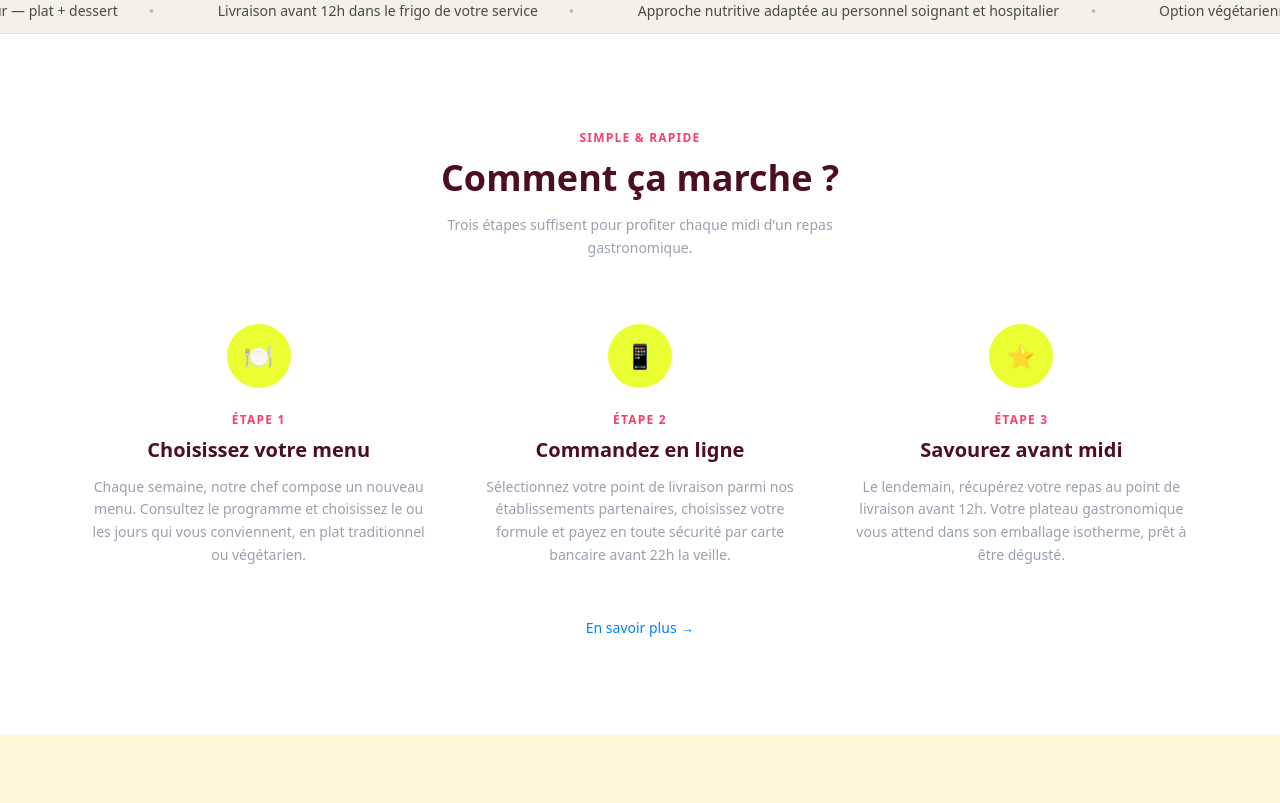
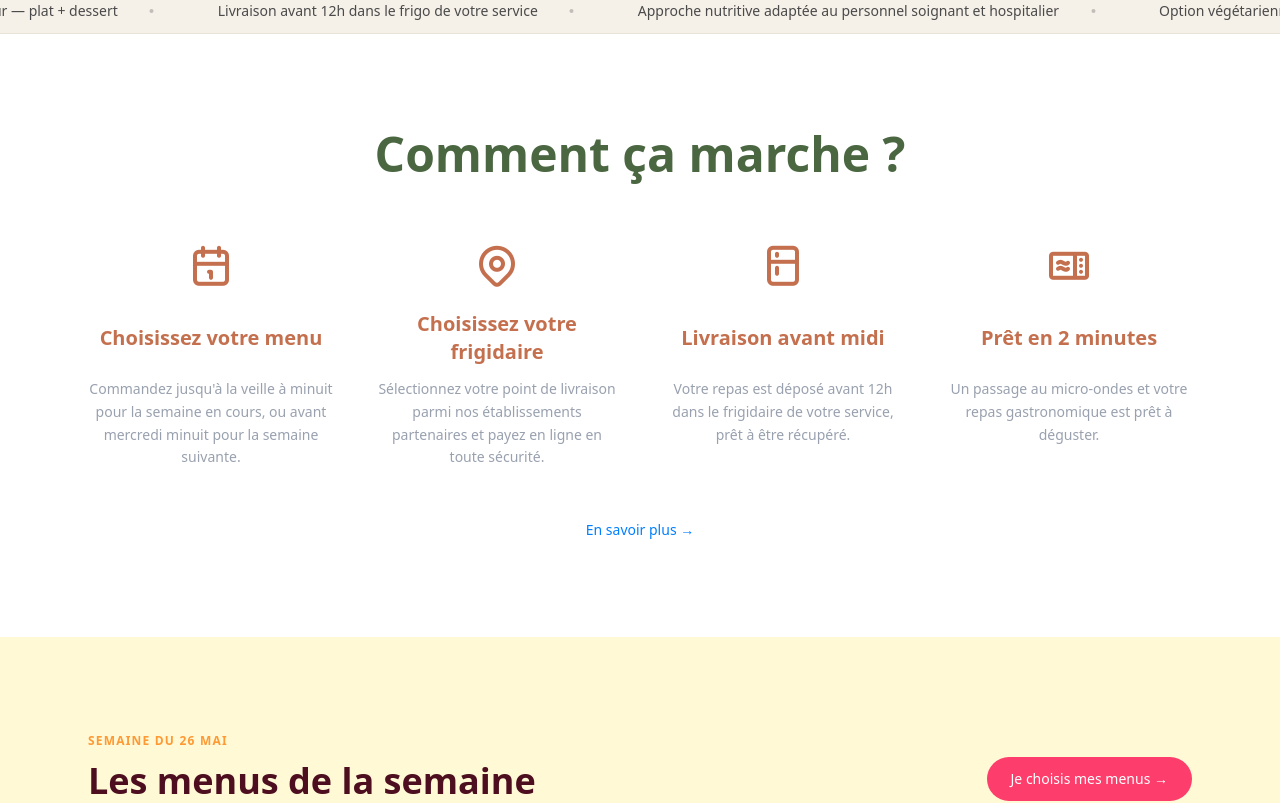
Before and after one commit to BrokeHacker/clodia, a Next.js app: page / in a window 1280 px wide. Shown: the part 880-1683 px from the top of the page. Built offline with nearby package versions, Linux system fonts and the light colour scheme; a web font is replaced by a local one.

Commit message:
up: section comment ca marche

```diff
--- a/app/comment-ca-marche/page.tsx
+++ b/app/comment-ca-marche/page.tsx
@@ -33,24 +33,24 @@ export default function CommentCaMarchePage() {
           <div className="flex flex-col gap-20">
             {etapes.map((e, i) => (
               <div
-                key={e.numero}
+                key={i}
                 className={`flex flex-col md:flex-row items-start gap-10 ${
                   i % 2 === 1 ? "md:flex-row-reverse" : ""
                 }`}
               >
                 <div className="shrink-0">
-                  <div className="w-24 h-24 rounded-3xl bg-[#EAFF33] flex items-center justify-center text-4xl">
-                    {e.icone}
+                  <div className="w-24 h-24 rounded-3xl bg-[#EAFF33] flex items-center justify-center">
+                    <i className={`ti ${e.icone}`} style={{ fontSize: 40, color: "#4D0F1F" }} />
                   </div>
                 </div>
                 <div className="flex-1">
                   <p className="text-xs font-semibold text-[#FD3D6B] uppercase tracking-widest mb-3">
-                    Étape {e.numero}
+                    Étape {i + 1}
                   </p>
                   <h2 className="text-3xl font-semibold text-[#4D0F1F] mb-4">{e.titre}</h2>
                   <p className="text-gray-500 leading-relaxed mb-6">{e.description}</p>
 
-                  {e.numero === 1 && (
+                  {i === 0 && (
                     <div className="bg-[#E8F4FF] rounded-2xl p-5">
                       <p className="text-sm text-gray-600 font-medium mb-2">Chaque semaine vous trouverez :</p>
                       <ul className="text-sm text-gray-500 flex flex-col gap-1">
@@ -62,7 +62,7 @@ export default function CommentCaMarchePage() {
                     </div>
                   )}
 
-                  {e.numero === 2 && (
+                  {i === 1 && (
                     <div className="bg-[#FDD5D9] rounded-2xl p-5">
                       <p className="text-sm text-gray-600 font-medium mb-2">À savoir :</p>
                       <ul className="text-sm text-gray-500 flex flex-col gap-1">
@@ -74,7 +74,7 @@ export default function CommentCaMarchePage() {
                     </div>
                   )}
 
-                  {e.numero === 3 && (
+                  {i === 2 && (
                     <div className="bg-[#E8FFF8] rounded-2xl p-5">
                       <p className="text-sm text-gray-600 font-medium mb-2">La livraison en pratique :</p>
                       <ul className="text-sm text-gray-500 flex flex-col gap-1">
--- a/app/layout.tsx
+++ b/app/layout.tsx
@@ -22,6 +22,10 @@ export default function RootLayout({
         <link
           href="https://api.fontshare.com/v2/css?f[]=chillax@200,300,400,500,600,700&display=swap"
           rel="stylesheet"
+        />
+        <link
+          rel="stylesheet"
+          href="https://cdn.jsdelivr.net/npm/@tabler/icons-webfont@latest/tabler-icons.min.css"
         />
       </head>
       <body className="pb-20">
--- a/app/page.tsx
+++ b/app/page.tsx
@@ -109,27 +109,16 @@ export default function Home() {
       <section className="py-24 bg-white">
         <div className="max-w-6xl mx-auto px-6">
           <div className="text-center mb-16">
-            <span className="text-xs font-semibold uppercase tracking-widest text-[#FD3D6B] block mb-3">
-              Simple & rapide
-            </span>
-            <h2 className="text-4xl font-semibold text-[#4D0F1F]">
+            <h2 className="text-4xl md:text-5xl font-semibold text-[#4A6741]">
               Comment ça marche ?
             </h2>
-            <p className="text-gray-400 mt-4 max-w-md mx-auto text-sm leading-relaxed">
-              Trois étapes suffisent pour profiter chaque midi d&apos;un repas gastronomique.
-            </p>
           </div>
 
-          <div className="grid md:grid-cols-3 gap-10">
+          <div className="grid md:grid-cols-4 gap-10 items-start">
             {etapes.map((e) => (
-              <div key={e.numero} className="text-center">
-                <div className="w-16 h-16 rounded-full bg-[#EAFF33] flex items-center justify-center text-2xl mx-auto mb-6">
-                  {e.icone}
-                </div>
-                <p className="text-xs font-semibold text-[#FD3D6B] uppercase tracking-widest mb-2">
-                  Étape {e.numero}
-                </p>
-                <h3 className="text-xl font-semibold text-[#4D0F1F] mb-3">{e.titre}</h3>
+              <div key={e.titre} className="flex flex-col text-center">
+                <i className={`ti ${e.icone}`} style={{ fontSize: 48, color: "#C4704F" }} />
+                <h3 className="text-xl font-semibold text-[#C4704F] mt-5 mb-3 min-h-[56px] flex items-center justify-center">{e.titre}</h3>
                 <p className="text-gray-400 text-sm leading-relaxed">{e.description}</p>
               </div>
             ))}
--- a/lib/data.ts
+++ b/lib/data.ts
@@ -47,7 +47,6 @@ export interface Engagement {
 }
 
 export interface Etape {
-  numero: number;
   titre: string;
   description: string;
   icone: string;
@@ -327,25 +326,28 @@ export const faqItems: FAQItem[] = [
 
 export const etapes: Etape[] = [
   {
-    numero: 1,
     titre: "Choisissez votre menu",
     description:
-      "Chaque semaine, notre chef compose un nouveau menu. Consultez le programme et choisissez le ou les jours qui vous conviennent, en plat traditionnel ou végétarien.",
-    icone: "🍽️",
+      "Commandez jusqu'à la veille à minuit pour la semaine en cours, ou avant mercredi minuit pour la semaine suivante.",
+    icone: "ti-calendar",
   },
   {
-    numero: 2,
-    titre: "Commandez en ligne",
+    titre: "Choisissez votre frigidaire",
     description:
-      "Sélectionnez votre point de livraison parmi nos établissements partenaires, choisissez votre formule et payez en toute sécurité par carte bancaire avant 22h la veille.",
-    icone: "📱",
+      "Sélectionnez votre point de livraison parmi nos établissements partenaires et payez en ligne en toute sécurité.",
+    icone: "ti-map-pin",
   },
   {
-    numero: 3,
-    titre: "Savourez avant midi",
+    titre: "Livraison avant midi",
     description:
-      "Le lendemain, récupérez votre repas au point de livraison avant 12h. Votre plateau gastronomique vous attend dans son emballage isotherme, prêt à être dégusté.",
-    icone: "⭐",
+      "Votre repas est déposé avant 12h dans le frigidaire de votre service, prêt à être récupéré.",
+    icone: "ti-fridge",
+  },
+  {
+    titre: "Prêt en 2 minutes",
+    description:
+      "Un passage au micro-ondes et votre repas gastronomique est prêt à déguster.",
+    icone: "ti-microwave",
   },
 ];
 
```
